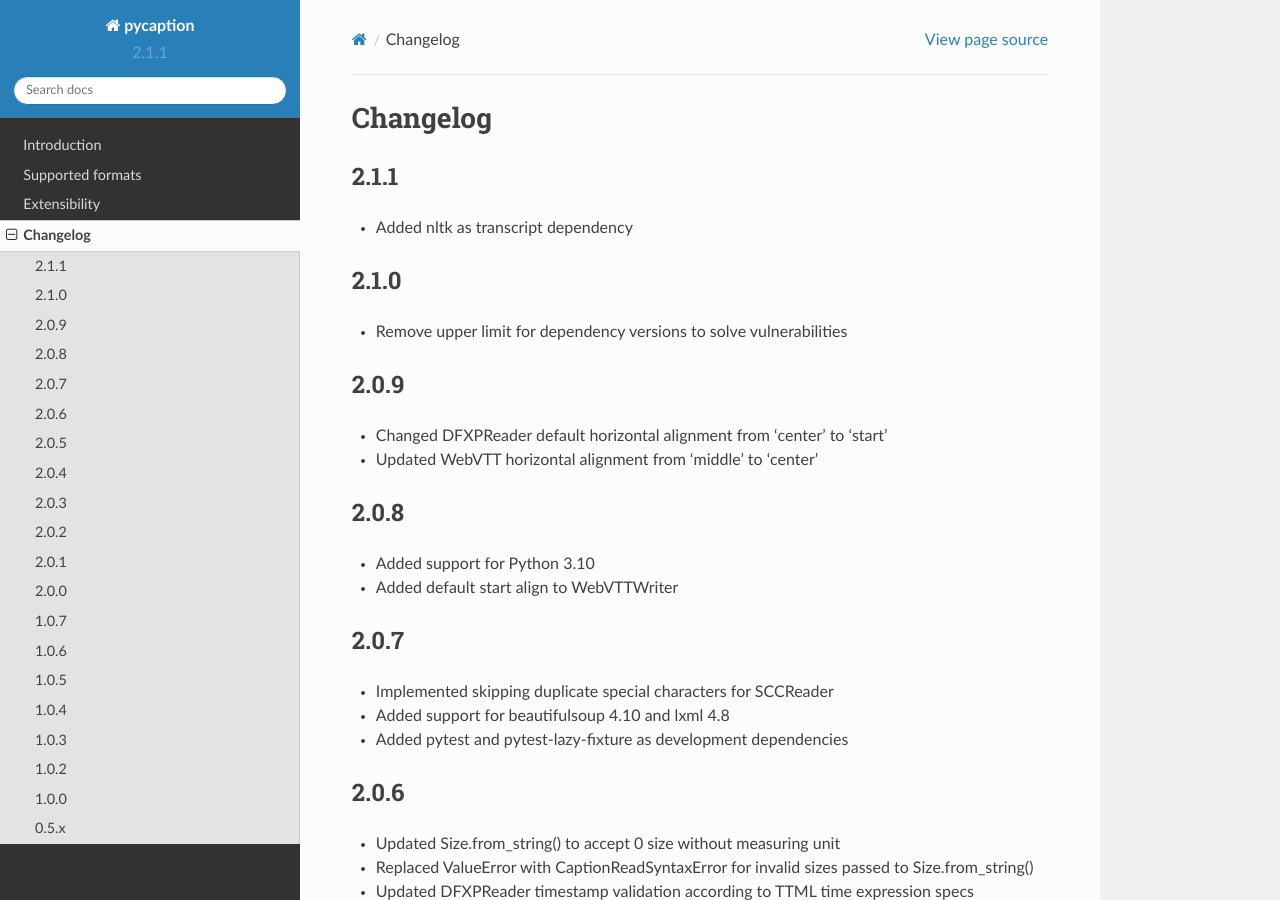
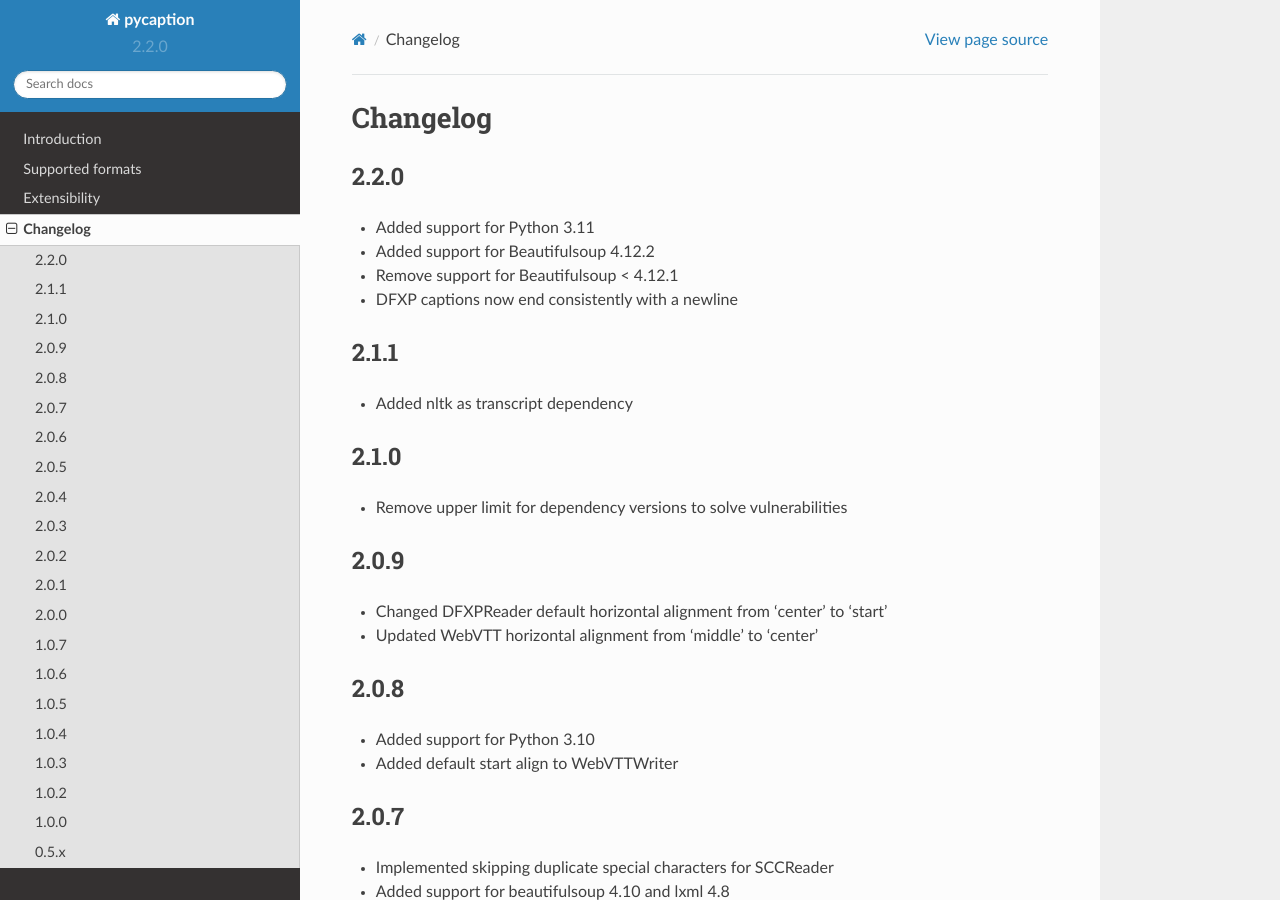
Before and after one commit to pbs/pycaption, a Sphinx documentation site: the page built from docs/changelog.rst, in a window 1280 px wide and 900 px high. Built offline with Sphinx 7.4.7 and the Read the Docs theme 2.0.0, drawn with Linux system fonts in a browser that asks for light colours.

Commit message:
Prepare-pycaption-2.2.0-release

```diff
--- a/README.rst
+++ b/README.rst
@@ -7,7 +7,7 @@ py-caption
 to read content into a CaptionSet object, and then use one of the Writers to
 output the CaptionSet into captions of your desired format.
 
-Tested with Python versions 3.6, 3.7, 3.8, 3.9 and 3.10.
+Tested with Python versions 3.6, 3.7, 3.8, 3.9, 3.10 and 3.11.
 (for Python 2 use pycaption < 1.0.0)
 
 For details, see the `documentation <http://pycaption.readthedocs.org>`__.
--- a/docs/changelog.rst
+++ b/docs/changelog.rst
@@ -1,5 +1,12 @@
 Changelog
 ---------
+2.2.0
+^^^^^
+- Added support for Python 3.11
+- Added support for Beautifulsoup 4.12.2
+- Remove support for Beautifulsoup < 4.12.1
+- DFXP captions now end consistently with a newline
+
 2.1.1
 ^^^^^
 - Added nltk as transcript dependency
--- a/docs/conf.py
+++ b/docs/conf.py
@@ -53,9 +53,9 @@ copyright = '2012-2023, PBS.org ' \
 # built documents.
 #
 # The short X.Y version.
-version = '2.1.1'
+version = '2.2.0'
 # The full version, including alpha/beta/rc tags.
-release = '2.1.1'
+release = '2.2.0'
 
 # The language for content autogenerated by Sphinx. Refer to documentation
 # for a list of supported languages.
--- a/setup.py
+++ b/setup.py
@@ -24,7 +24,7 @@ transcript_dependencies = [
 
 setup(
     name='pycaption',
-    version='2.1.1',
+    version='2.2.0',
     description='Closed caption converter',
     long_description=open(README_PATH).read(),
     author='Joe Norton',
--- a/test_requirements.txt
+++ b/test_requirements.txt
@@ -1,6 +1,6 @@
 pytest
 pytest-cov
 pytest-lazy-fixture
-beautifulsoup4>=4.8.1
+beautifulsoup4>=4.12.1
 lxml>=4.9.1
 cssutils>=2.0.0
```
Also changed, not shown: 1 other file.
